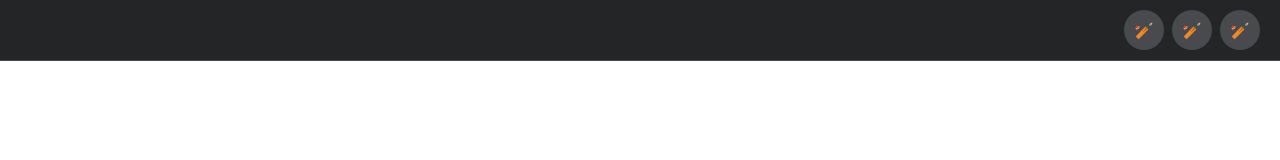
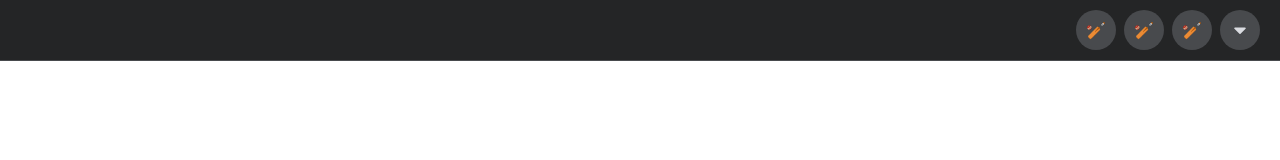
Before and after one commit to zaimeali/React-Animation-Website, a React (Create React App) app: page / in a window 1280 px wide. Shown: the top 160 px of the page. Built offline with nearby package versions, Linux system fonts and the light colour scheme.

Commit message:
Svg Added and showing

```diff
--- a/src/App.js
+++ b/src/App.js
@@ -2,6 +2,9 @@ import React from 'react';
 import './App.css';
 import Navbar from './components/Navbar';
 import NavItems from './components/NavItems';
+
+// Icon
+import { ReactComponent as Caret } from './img/icons/caret.svg';
 
 function App() {
   return (
@@ -10,6 +13,10 @@ function App() {
         <NavItems icon="🏏" />
         <NavItems icon="🏏" />
         <NavItems icon="🏏" />
+
+        <NavItems icon={ <Caret /> }>
+
+        </NavItems>
       </Navbar>
     </div>
   );
--- a/src/index.css
+++ b/src/index.css
@@ -74,3 +74,9 @@ a{
 .icon-button:hover{
   filter: brightness(1.2);
 }
+
+.icon-button svg{
+  fill: var(--text-color);
+  width: 20px;
+  height: 20px;
+}
```
Also changed, not shown: src/img/icons/caret.svg (added).
